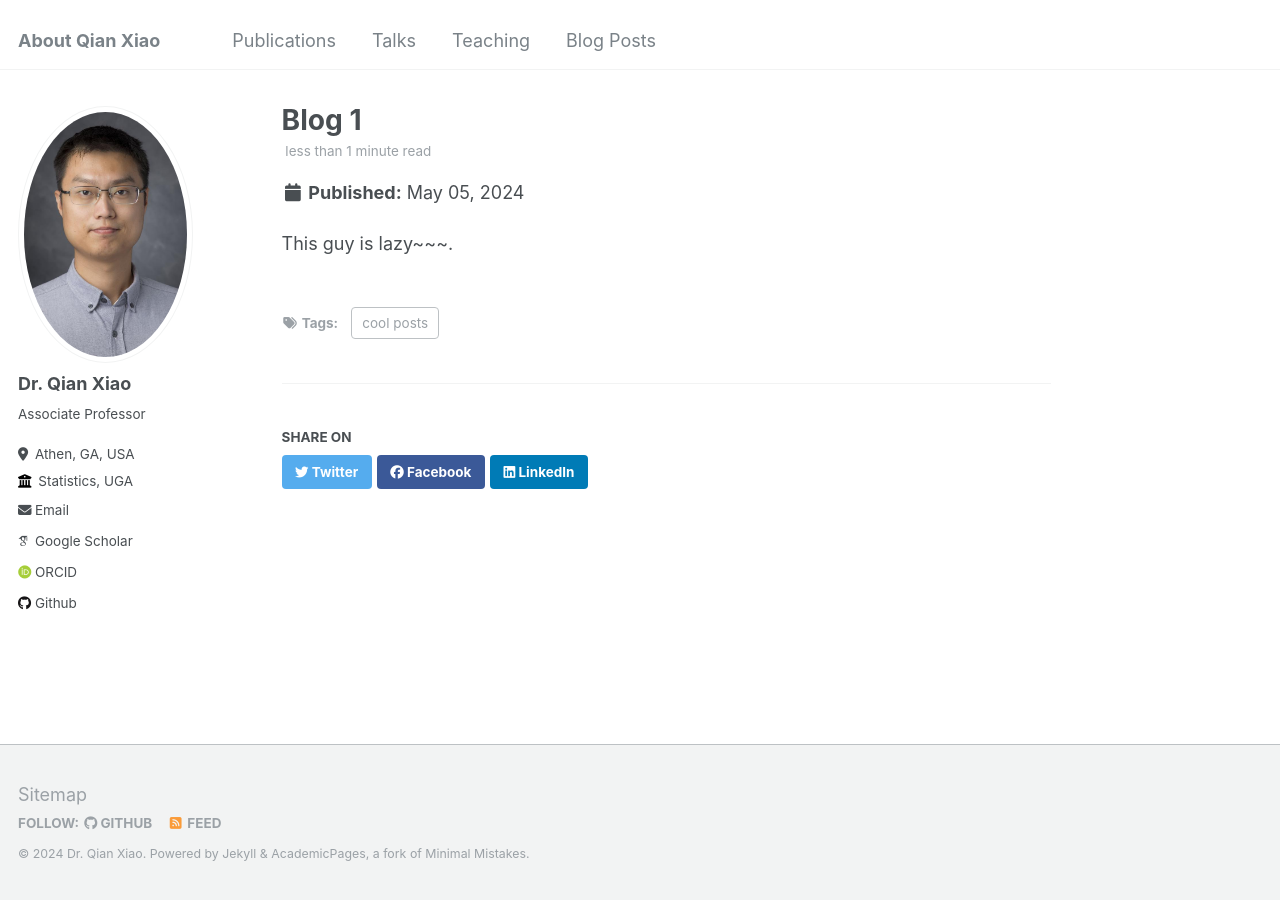
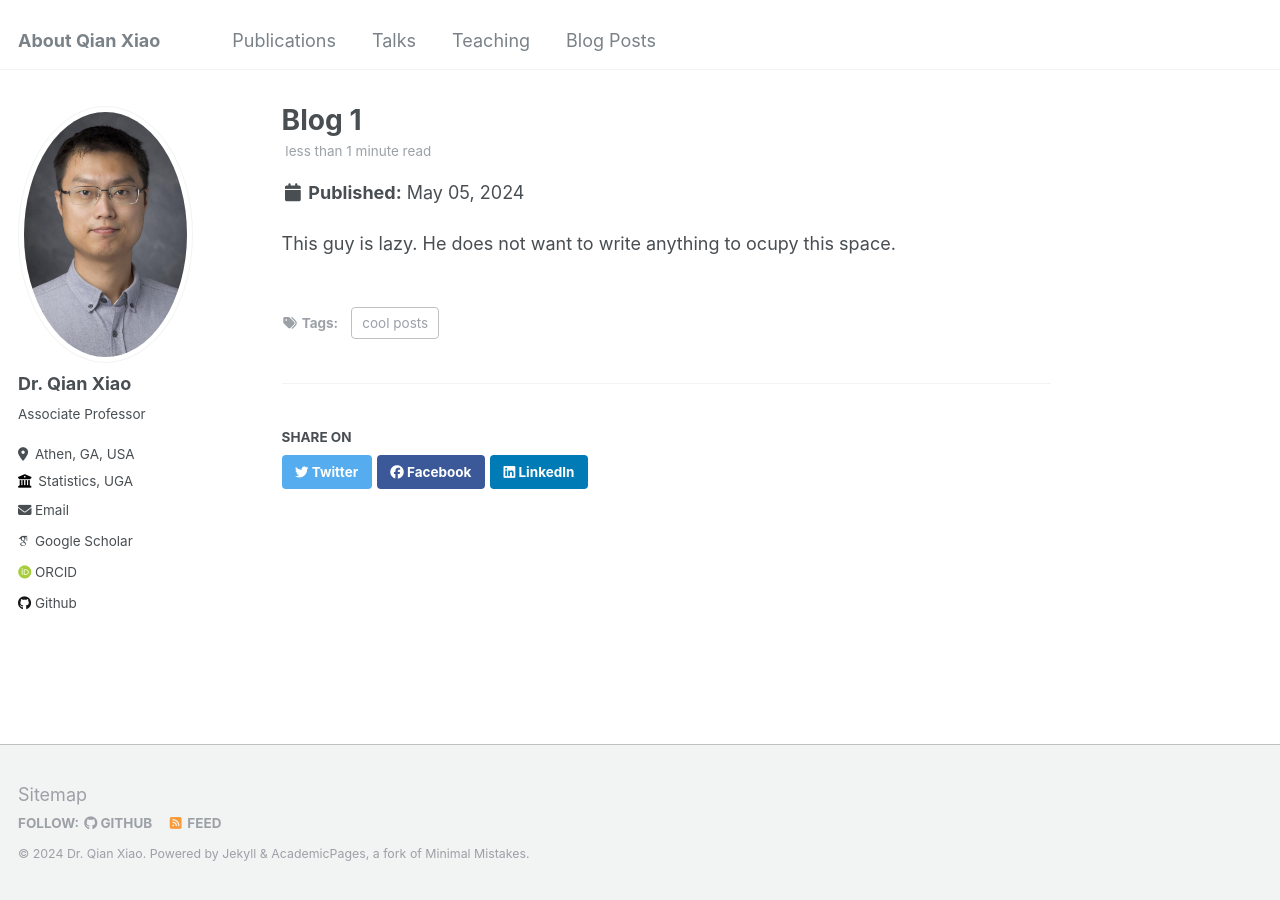
Before and after one commit to QXlab/QXlab.github.io, a Jekyll site: the page built from _posts/2012-08-14-blog-post-1.md, in a window 1280 px wide. Built offline with Jekyll 4.4.1, drawn with Linux system fonts in a browser that asks for light colours; some web fonts are replaced.

Commit message:
Update 2012-08-14-blog-post-1.md

```diff
--- a/_posts/2012-08-14-blog-post-1.md
+++ b/_posts/2012-08-14-blog-post-1.md
@@ -6,4 +6,4 @@ tags:
   - cool posts
 ---
 
-This guy is lazy~~~.
+This guy is lazy. He does not want to write anything to ocupy this space.
```
